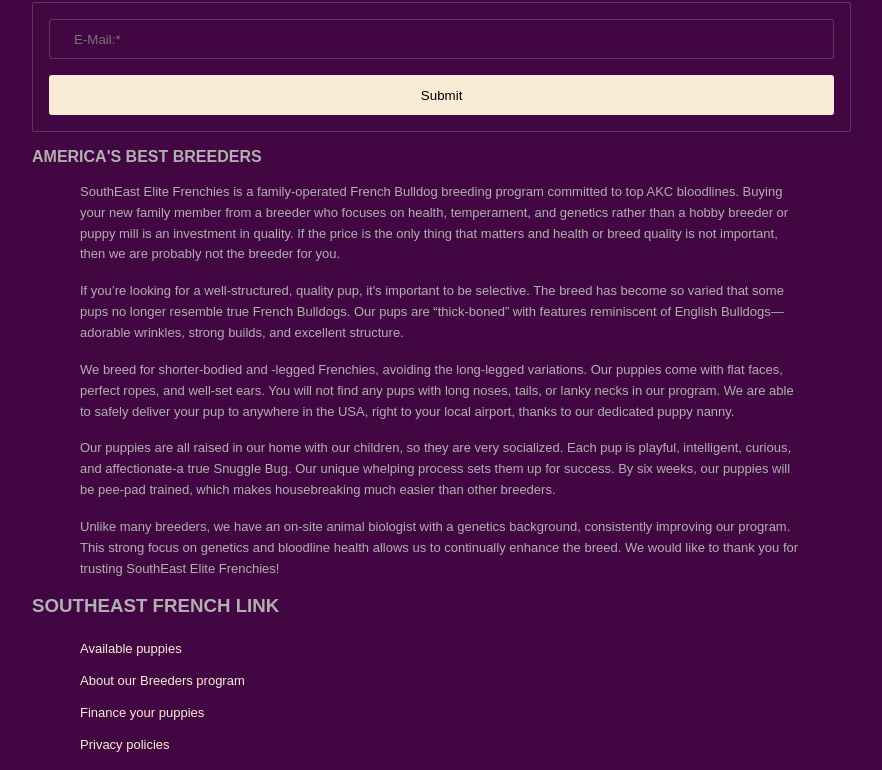
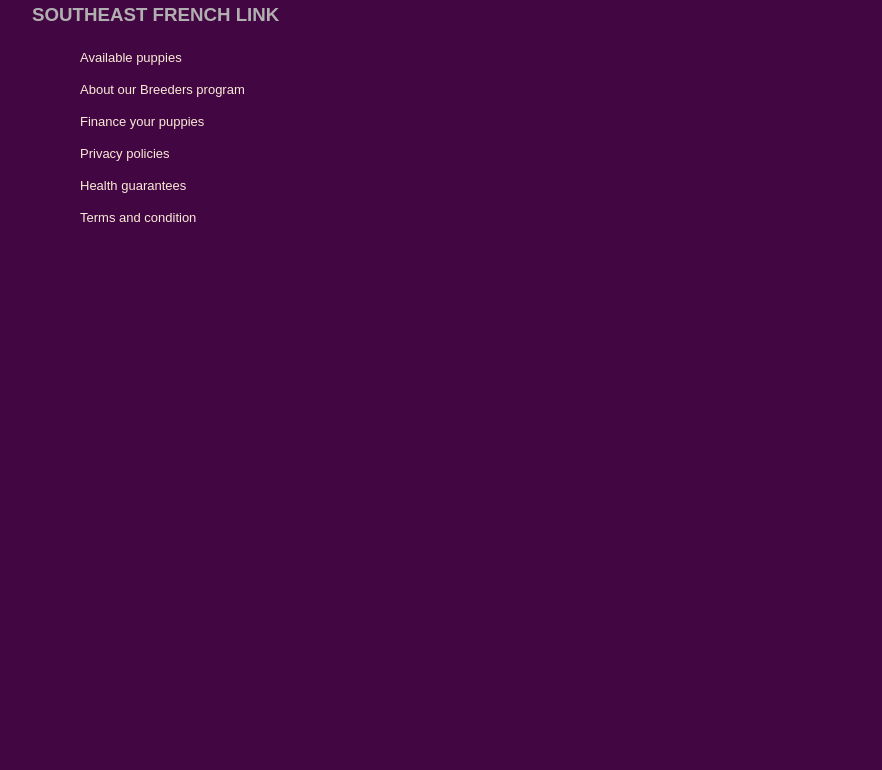
Before and after one commit to Abdul-hameed1184/dog-breed-project, a React (Vite) app: page /stud-lock-in in a window 1280 px wide. Shown: the part 1678-2448 px from the top of the page, without its empty margins (198-1080 px from the left). After the commit the page ends 1960 px from the top, so only its background shows below. Built offline with nearby package versions, Linux system fonts and the light colour scheme.

Commit message:
picture and footer review

```diff
--- a/src/components/Form.jsx
+++ b/src/components/Form.jsx
@@ -8,43 +8,7 @@
         <input type="text" placeholder="E-Mail:*" />
         <button>Submit</button>
       </form>
-      <h4>{`AMERICA'S`} BEST BREEDERS</h4>
-      <p>
-        SouthEast Elite Frenchies is a family-operated French Bulldog breeding program
-        committed to top AKC bloodlines. Buying your new family member from a
-        breeder who focuses on health, temperament, and genetics rather than a
-        hobby breeder or puppy mill is an investment in quality. If the price is
-        the only thing that matters and health or breed quality is not
-        important, then we are probably not the breeder for you.
-      </p>
-      <p>
-        If you’re looking for a well-structured, quality pup, it's important to
-        be selective. The breed has become so varied that some pups no longer
-        resemble true French Bulldogs. Our pups are “thick-boned” with features
-        reminiscent of English Bulldogs—adorable wrinkles, strong builds, and
-        excellent structure.
-      </p>
-      <p>
-        We breed for shorter-bodied and -legged Frenchies, avoiding the
-        long-legged variations. Our puppies come with flat faces, perfect ropes,
-        and well-set ears. You will not find any pups with long noses, tails, or
-        lanky necks in our program. We are able to safely deliver your pup to
-        anywhere in the USA, right to your local airport, thanks to our
-        dedicated puppy nanny.
-      </p>
-      <p>
-        Our puppies are all raised in our home with our children, so they are
-        very socialized. Each pup is playful, intelligent, curious, and
-        affectionate-a true Snuggle Bug. Our unique whelping process sets them
-        up for success. By six weeks, our puppies will be pee-pad trained, which
-        makes housebreaking much easier than other breeders.
-      </p>
-      <p>
-        Unlike many breeders, we have an on-site animal biologist with a
-        genetics background, consistently improving our program. This strong
-        focus on genetics and bloodline health allows us to continually enhance
-        the breed. We would like to thank you for trusting SouthEast Elite Frenchies!
-      </p>
+
       <ul>
         <h3>SOUTHEAST FRENCH LINK</h3>
         <li>
--- a/src/components/PreviewGrid.jsx
+++ b/src/components/PreviewGrid.jsx
@@ -15,7 +15,7 @@
   return (
     <div className="previewGrid">
       <div className="left">
-        <img src="/images/colors8.jpg" alt="" />
+        <img src="images/thor.jpg" alt="" />
       </div>
       <div className="right">
         <h1>{products}</h1>
```
